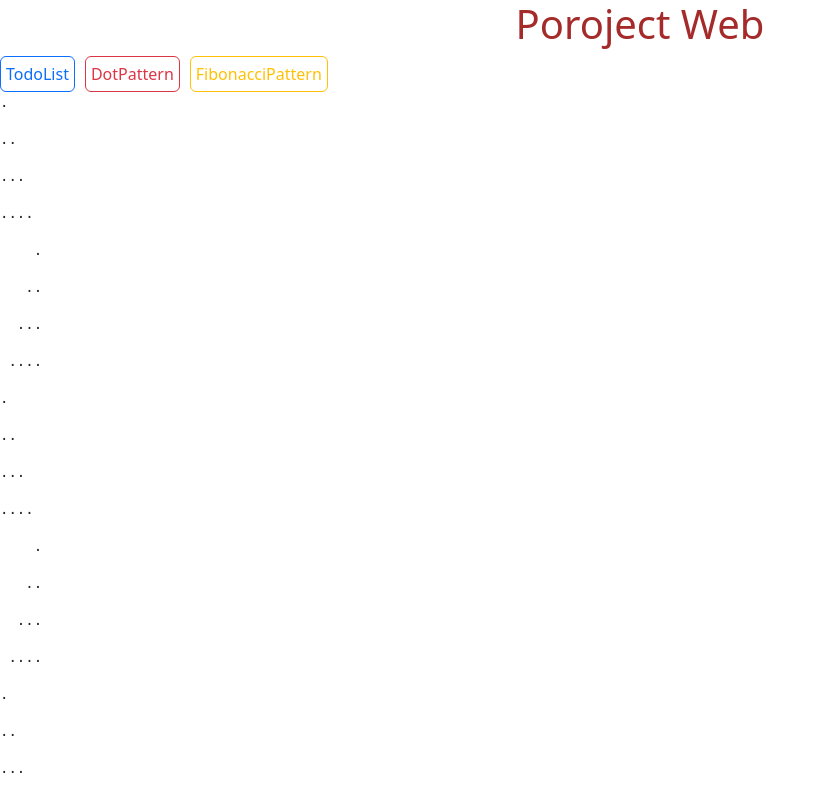
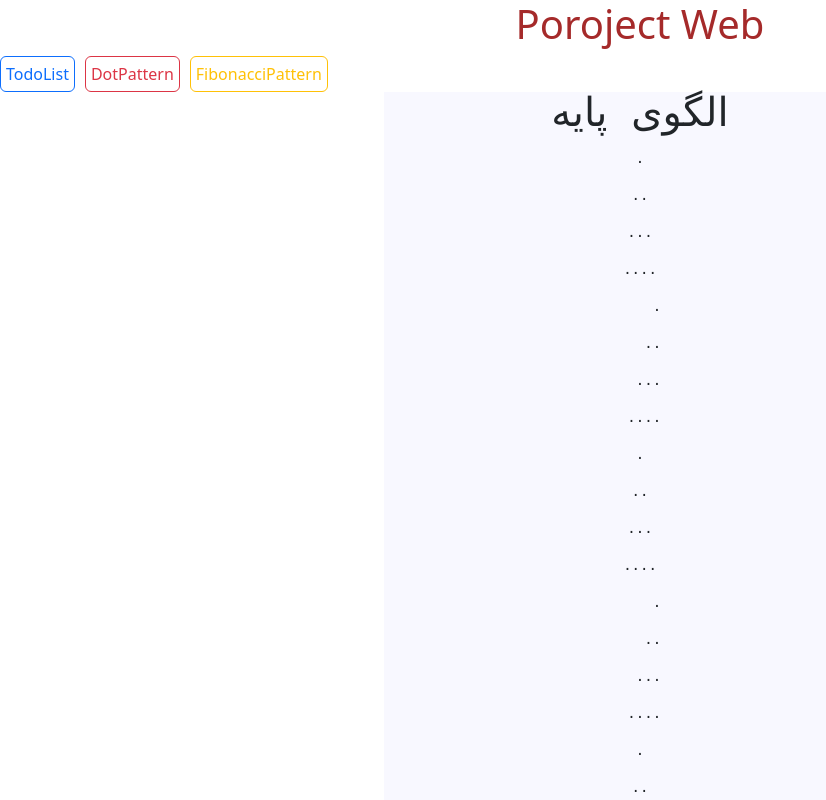
Before and after one commit to vhmohammad/Vue3, a Vue app: page /DotPattern in a window 1280 px wide. Shown: the top 800 px of the page, without its empty margins (0-826 px from the left). Built offline with nearby package versions, Linux system fonts and the light colour scheme.

Commit message:
feat ( DotPattern.vue ) in add css

```diff
--- a/src/components/DotPattern.vue
+++ b/src/components/DotPattern.vue
@@ -1,5 +1,6 @@
 <template>
   <div class="pattern">
+    <h1> الگوی پایه </h1>
     <div v-for="(line, index) in repeatedPattern" :key="index">
       <pre>{{ line }}</pre>
     </div>
@@ -40,5 +41,10 @@ export default {
 .pattern {
   font-family: monospace;
   white-space: pre;
+  text-align: center;
+
+  background:ghostwhite;
+  width: 40%;
+  margin-left: 30%;
 }
 </style>
```
